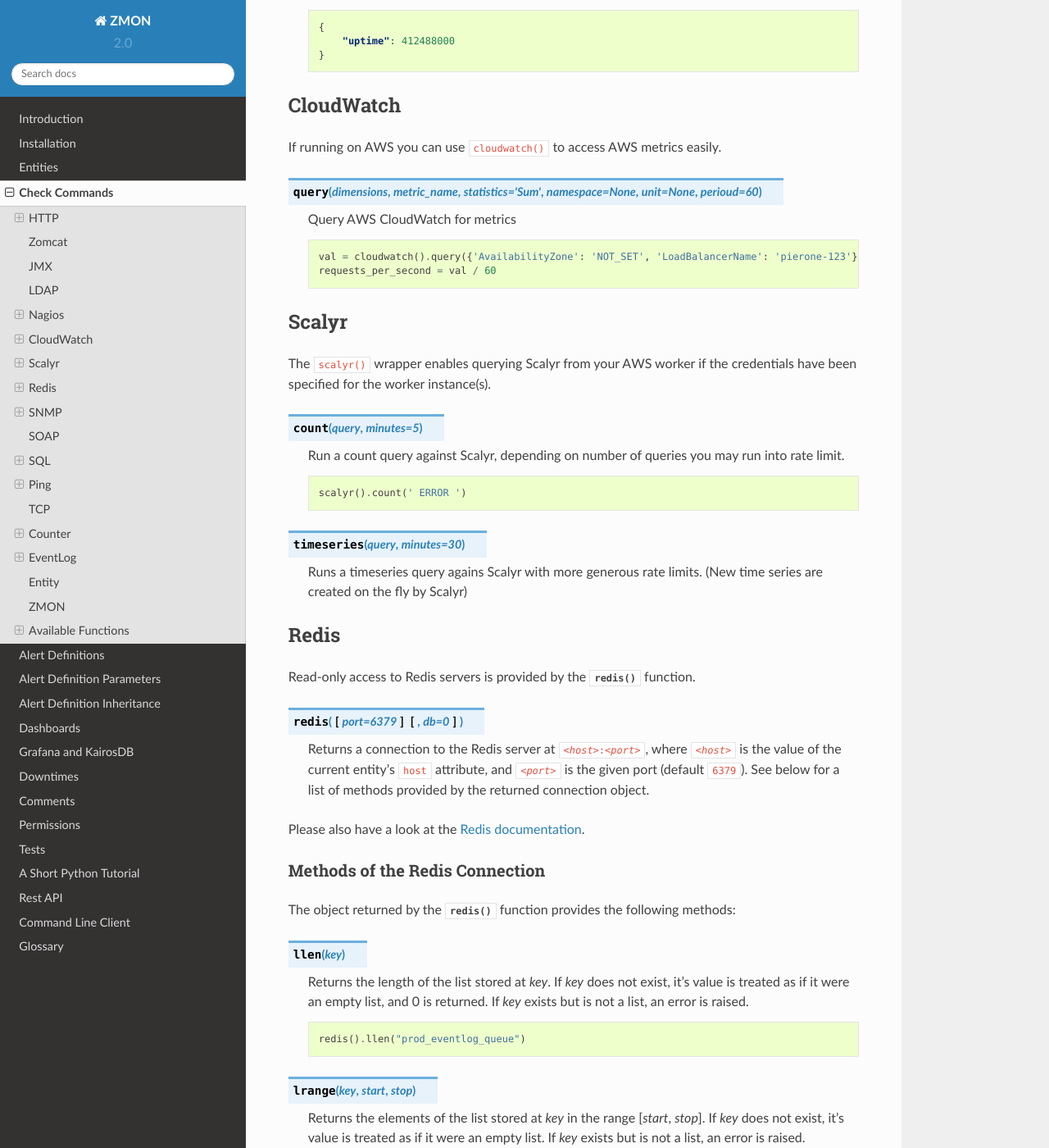
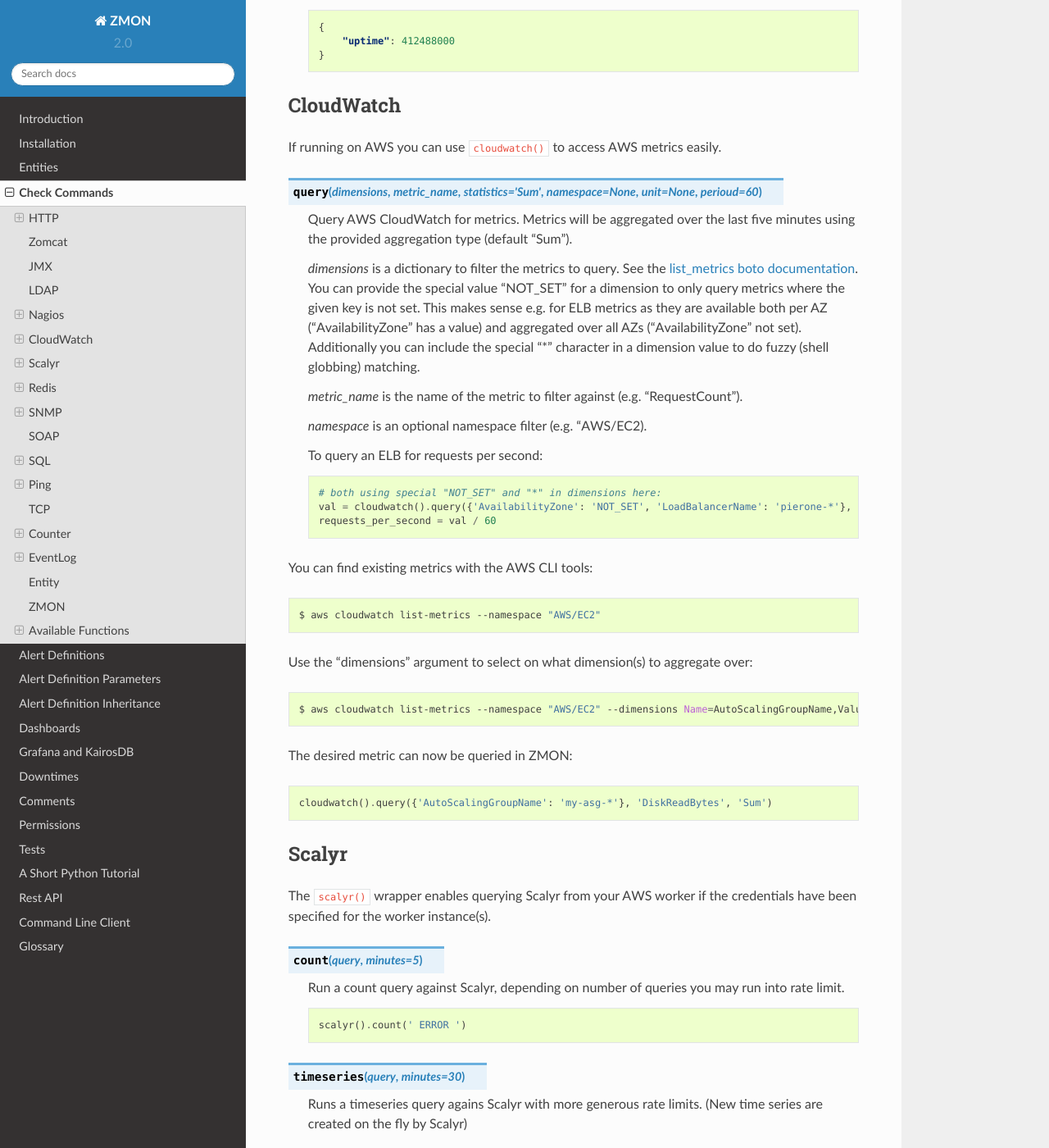
Before and after one commit to zalando-zmon/zmon-docs, a Sphinx documentation site: the page built from docs/check-commands.rst, in a window 1280 px wide and 1400 px high, scrolled down 15250 px. Shown: the whole window at 82% size. Built offline with Sphinx 7.4.7 and the Read the Docs theme 2.0.0, drawn with Linux system fonts in a browser that asks for light colours; pages that are not in the unit, such as notebooks, are missing from menus.

Commit message:
some more hints on how to use CloudWatch metrics

```diff
--- a/docs/check-commands.rst
+++ b/docs/check-commands.rst
@@ -812,12 +812,46 @@
 
 .. py:method:: query(dimensions, metric_name, statistics='Sum', namespace=None, unit=None, perioud=60)
 
-  Query AWS CloudWatch for metrics
+  Query AWS CloudWatch for metrics. Metrics will be aggregated over the last five minutes using the provided aggregation type (default "Sum").
+
+  *dimensions* is a dictionary to filter the metrics to query. See the `list_metrics boto documentation`_.
+  You can provide the special value "NOT_SET" for a dimension to only query metrics where the given key is not set.
+  This makes sense e.g. for ELB metrics as they are available both per AZ ("AvailabilityZone" has a value) and aggregated over all AZs ("AvailabilityZone" not set).
+  Additionally you can include the special "*" character in a dimension value to do fuzzy (shell globbing) matching.
+
+  *metric_name* is the name of the metric to filter against (e.g. "RequestCount").
+
+  *namespace* is an optional namespace filter (e.g. "AWS/EC2).
+
+  To query an ELB for requests per second:
 
   ::
 
-        val = cloudwatch().query({'AvailabilityZone': 'NOT_SET', 'LoadBalancerName': 'pierone-123'}, 'RequestCount', 'Sum')['RequestCount']
+        # both using special "NOT_SET" and "*" in dimensions here:
+        val = cloudwatch().query({'AvailabilityZone': 'NOT_SET', 'LoadBalancerName': 'pierone-*'}, 'RequestCount', 'Sum')['RequestCount']
         requests_per_second = val / 60
+
+You can find existing metrics with the AWS CLI tools:
+
+.. code-block:: bash
+
+    $ aws cloudwatch list-metrics --namespace "AWS/EC2"
+
+Use the "dimensions" argument to select on what dimension(s) to aggregate over:
+
+.. code-block:: bash
+
+    $ aws cloudwatch list-metrics --namespace "AWS/EC2" --dimensions Name=AutoScalingGroupName,Value=my-asg-FEYBCZF
+
+The desired metric can now be queried in ZMON:
+
+.. code-block:: python
+
+    cloudwatch().query({'AutoScalingGroupName': 'my-asg-*'}, 'DiskReadBytes', 'Sum')
+
+
+
+.. _list_metrics boto documentation: http://boto.readthedocs.org/en/latest/ref/cloudwatch.html#boto.ec2.cloudwatch.CloudWatchConnection.list_metrics
 
 
 Scalyr
```
